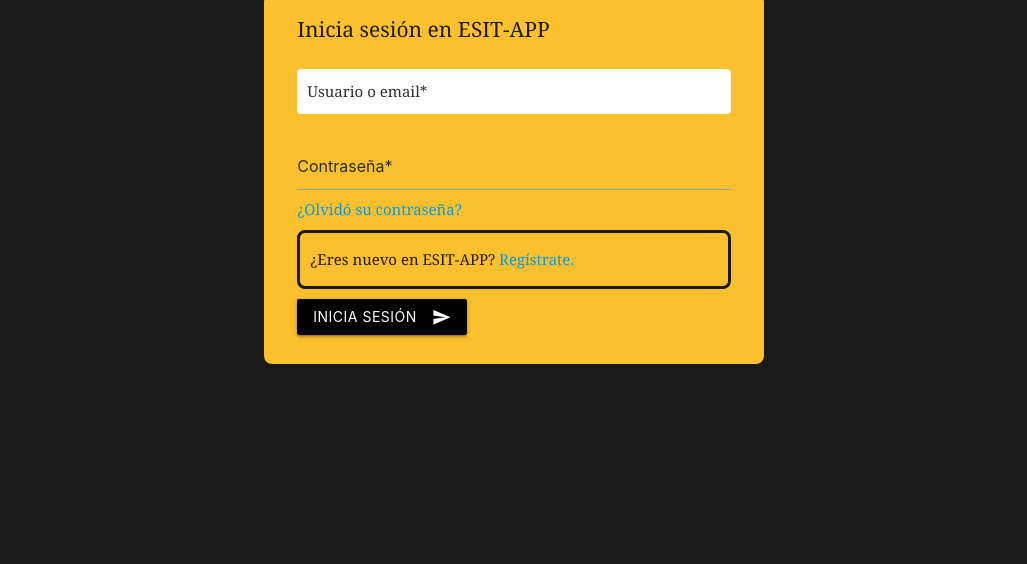
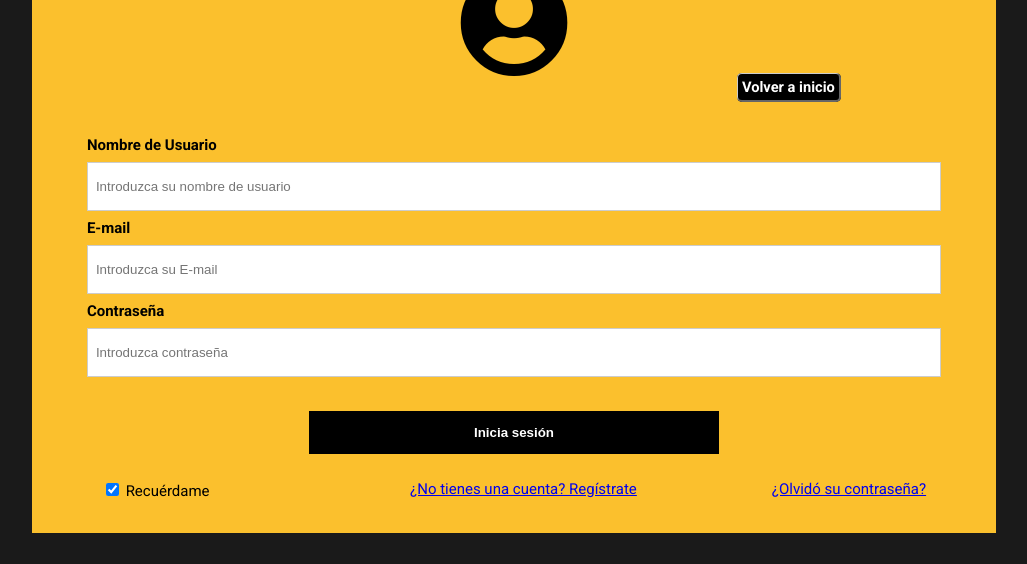
Before and after one commit to JoelULL/Proyecto-UyA-Grupo6, a plain HTML site: page pages/login.html in a window 1280 px wide. Shown: the part 236-800 px from the top of the page, without its empty margins (126-1153 px from the left). Drawn offline with nearby package versions, Linux system fonts and the light colour scheme.

Commit message:
login and register done

```diff
--- a/pages/login.html
+++ b/pages/login.html
@@ -3,37 +3,38 @@
   <head>
     <meta charset="UTF-8">
     <meta http-equiv="X-UA-Compatible" content="IE=edge">
-  <!--Import Google Icon Font-->
-  <link href="https://fonts.googleapis.com/icon?family=Material+Icons" rel="stylesheet">
-  <!--Import materialize.css-->
-  <link href="../styles/css/materialize.css" type="text/css" rel="stylesheet" media="screen,projection"/>
-  <!--Import jQuery-->
-  <script src="https://code.jquery.com/jquery-1.12.4.js"></script>
-  <script src="https://code.jquery.com/ui/1.12.1/jquery-ui.js"></script>
-  <!--Import style.css-->
-  <link href="../styles/css/style.css" type="text/css" rel="stylesheet" media="screen,projection"/>
+    <link href="https://fonts.googleapis.com/css?family=Roboto:300,400,500,700" rel="stylesheet">
+    <link rel="stylesheet" href="https://use.fontawesome.com/releases/v5.4.1/css/all.css" integrity="sha384-5sAR7xN1Nv6T6+dT2mhtzEpVJvfS3NScPQTrOxhwjIuvcA67KV2R5Jz6kr4abQsz" crossorigin="anonymous">
+    <link href="../styles/css/login-style.css" type="text/css" rel="stylesheet" media="screen,projection"/>
     <meta name="viewport" content="width=device-width, initial-scale=1.0"/>
-  <title>Aplicación para la gestión del tiempo de estudio</title>
+    <title>Inicio de Sesión</title>
   </head>
-
-<body id="login">
-    <div id = "login-form">
-        <img id = "login-logo" src="../models/image/logo.png" alt="Logo ESIT-APP">
-        <div class="form-style-5">
-            <form class="login">
-            <fieldset>
-            <legend>Inicia sesión en ESIT-APP</legend>
-            <label></label><input type="text" name="Email" placeholder="Usuario o email*">
-            <input type="password" name="contraseña" placeholder="Contraseña*">
-            <a href="register.html"><strong>¿Olvidó su contraseña?</strong></a>
-
-            <div id ="login-register">
-                <p>¿Eres nuevo en ESIT-APP? <a href="register.html"><strong>Regístrate.</strong></a></p>
+  <body>
+    <form action="/action_page.php">
+      <h1>Iniciar sesión</h1>
+      <div class="icon">
+        <i class="fas fa-user-circle"></i>
       </div>
-
-        <button class="btn waves-effect waves-light black" type="submit" name="action">Inicia sesión
-            <i class="material-icons right">send</i>
-        </button>
+      <div>
+        <a href="index.html" class="enlaceboton">Volver a inicio</a>
       </div>
+      <div class="formcontainer">
+      <div class="container">
+        <label for="uname"><strong>Nombre de Usuario</strong></label>
+        <input type="text" placeholder="Introduzca su nombre de usuario" name="uname" required>
+        <label for="mail"><strong>E-mail</strong></label>
+        <input type="text" placeholder="Introduzca su E-mail" name="mail" required>
+        <label for="psw"><strong>Contraseña</strong></label>
+        <input type="password" placeholder="Introduzca contraseña" name="psw" required>
       </div>
+      <button type="submit"><strong>Inicia sesión</strong></button>
+      <div class="container">
+        <label id=lbl>
+        <input type="checkbox"  checked="checked" name="remember"> Recuérdame
+        </label>
+        <span class="psw"><a href="#">¿Olvidó su contraseña?</a></span>
+        <span id="register-link"><a href="register.html">¿No tienes una cuenta? Regístrate</a></span>
+      </div>
+    </form>
   </body>
+</html>
--- /dev/null
+++ b/styles/css/login-style.css
@@ -0,0 +1,99 @@
+html, body {
+    display: flex;
+    justify-content: center;
+    font-family: Roboto, Arial, sans-serif;
+    font-size: 15px;
+    background: #1a1a1a;
+    }
+    form {
+    border: 5px solid #fbc02d;
+    background: #fbc02d;
+    margin-top: 12%;
+    }
+    input[type=text], input[type=password] {
+    width: 100%;
+    padding: 16px 8px;
+    margin: 8px 0;
+    display: inline-block;
+    border: 1px solid #ccc;
+    box-sizing: border-box;
+    }
+    button {
+    background-color: #000000;
+    color: white;
+    padding: 14px 0;
+    margin: 10px 0;
+    border: none;
+    cursor: pointer;
+    width: 48%;
+    }
+    h1 {
+    text-align:center;
+    fone-size:18;
+    }
+    .formcontainer {
+    text-align: center;
+    margin: 24px 50px 12px;
+    }
+    .container {
+    padding: 16px 0;
+    text-align:left;
+    background-color:#fbc02d;
+    }
+    span.psw {
+    float: right;
+    padding-top: 0;
+    padding-right: 15px;
+    }
+    /* Change styles for span on extra small screens */
+    @media screen and (max-width: 300px) {
+    span.psw {
+    display: block;
+    float: none;
+    }
+}
+
+#lbl{
+    padding-left: 15px
+}
+
+.icon {
+    font-size: 110px;
+    display: flex;
+    justify-content: center;
+    color: #000000;
+}
+
+#register-link {
+    float: right;
+    margin-right: 135px;
+
+}
+
+.enlaceboton {
+    font-family: Roboto, Arial, sans-serif;
+    width: 150px;
+    font-size: 11pt;
+    font-weight: bold;
+    padding: 4px;
+    background-color: #000000;
+    color: #ffffff;
+    text-decoration: none;
+    border-style: solid;
+    border-radius: 5px;
+    margin-top: 100px;
+    margin-left: 700px;
+  }
+  .enlaceboton:link,
+  .enlaceboton:visited {
+    border-top: 1px solid #cccccc;
+    border-bottom: 2px solid #666666;
+    border-left: 1px solid #cccccc;
+    border-right: 2px solid #666666;
+  }
+  .enlaceboton:hover {
+    border-bottom: 1px solid #cccccc;
+    border-top: 2px solid #666666;
+    border-right: 1px solid #cccccc;
+    border-left: 2px solid #666666;
+  }
--- a/styles/css/register-style.css
+++ b/styles/css/register-style.css
@@ -13,6 +13,33 @@
   background-repeat: no-repeat;
   background-size: cover;
   background-position: center;
+}
+
+.enlaceboton {
+  font-family: Roboto, Arial, sans-serif;
+  width: 150px;
+  font-size: 11pt;
+  font-weight: bold;
+  padding: 4px;
+  background-color: #fbc02d;
+  color: #ffffff;
+  text-decoration: none;
+  margin-left: 20%;
+  border-style: solid;
+  border-radius: 5px;
+}
+.enlaceboton:link,
+.enlaceboton:visited {
+  border-top: 1px solid #cccccc;
+  border-bottom: 2px solid #666666;
+  border-left: 1px solid #cccccc;
+  border-right: 2px solid #666666;
+}
+.enlaceboton:hover {
+  border-bottom: 1px solid #cccccc;
+  border-top: 2px solid #666666;
+  border-right: 1px solid #cccccc;
+  border-left: 2px solid #666666;
 }
 
 html, body {
```
Also changed, not shown: pages/index.html (+2 -2 lines), pages/register.html (+2 -1 lines), models/image/tiempo.jpg (deleted). Lines whose indentation alone changed are shown as unchanged.
